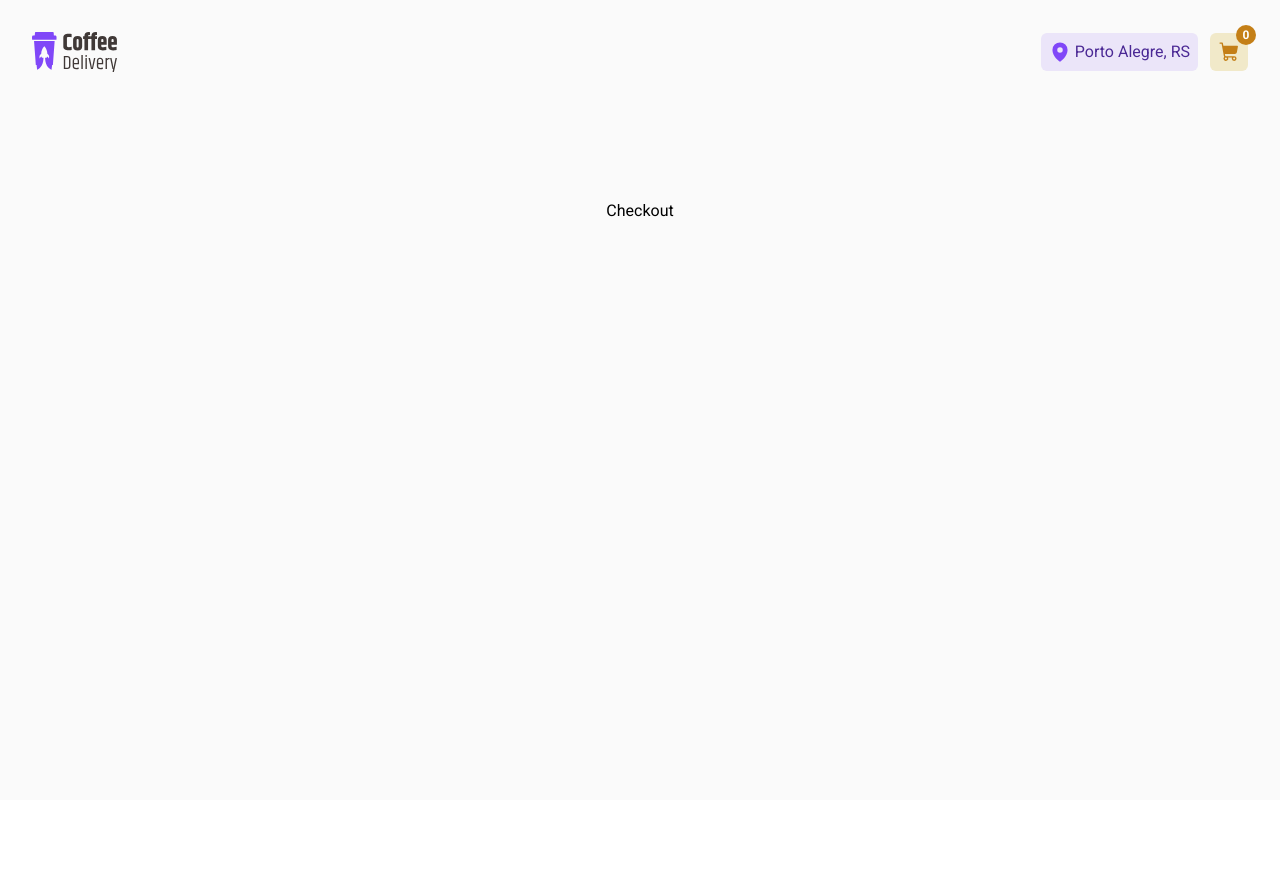
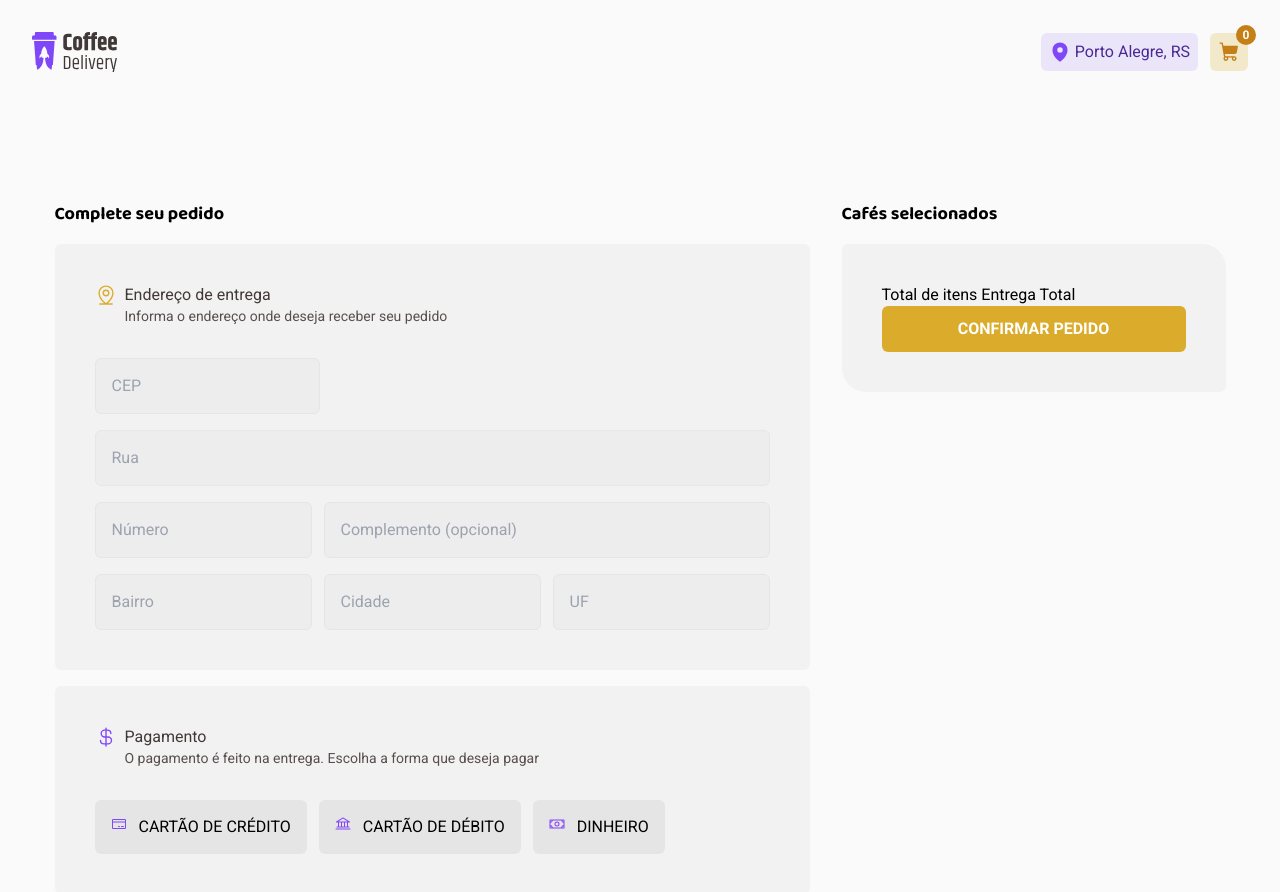
Before and after one commit to kauevecchia/coffee-shop-delivery, a React (Vite) app: page /checkout in a window 1280 px wide. Shown: the top 892 px of the page. Before the commit the page ends 800 px from the top, so only its background shows below. Built offline with nearby package versions, Linux system fonts and the light colour scheme.

Commit message:
feat: add initial checkout page styling

```diff
--- a/src/pages/Checkout.tsx
+++ b/src/pages/Checkout.tsx
@@ -1,3 +1,137 @@
+import {
+  MapPinLine,
+  CurrencyDollar,
+  Bank,
+  Money,
+  CreditCard,
+} from '@phosphor-icons/react'
+
 export function Checkout() {
-    return <h1>Checkout</h1>
+  return (
+    <div className="max-w-7xl flex justify-center gap-8">
+      <div className="flex flex-col gap-4">
+        <h3 className="font-baloo font-bold text-lg">
+          Complete seu pedido
+        </h3>
+        <div className="bg-base-card p-10 flex flex-col gap-8 rounded-md">
+          <div className="flex gap-2">
+            <MapPinLine size={22} className="text-my-yellow" />
+            <div>
+              <p className="text-base-subtitle">Endereço de entrega</p>
+              <p className="text-base-text text-sm">
+                Informa o endereço onde deseja receber seu pedido
+              </p>
+            </div>
+          </div>
+          <div>
+            <form className="flex flex-col gap-y-4">
+              <input
+                type="number"
+                name=""
+                id=""
+                placeholder="CEP"
+                className="bg-base-input rounded-md p-4 border border-base-button w-1/3 appearance-none"
+              />
+              <input
+                type="text"
+                name=""
+                id=""
+                placeholder="Rua"
+                className="bg-base-input rounded-md p-4 border border-base-buttonflex-grow"
+              />
+              <div className="flex gap-3">
+                <input
+                  type="number"
+                  name=""
+                  id=""
+                  placeholder="Número"
+                  className="bg-base-input rounded-md p-4 border border-base-button appearance-none"
+                />
+                <input
+                  type="text"
+                  name=""
+                  id=""
+                  placeholder="Complemento (opcional)"
+                  className="bg-base-input rounded-md p-4 border border-base-button flex-grow"
+                />
+              </div>
+              <div className="flex gap-3">
+                <input
+                  type="text"
+                  name=""
+                  id=""
+                  placeholder="Bairro"
+                  className="bg-base-input rounded-md p-4 border border-base-button"
+                />
+                <input
+                  type="text"
+                  name=""
+                  id=""
+                  placeholder="Cidade"
+                  className="bg-base-input rounded-md p-4 border border-base-button"
+                />
+                <input
+                  type="text"
+                  name=""
+                  id=""
+                  placeholder="UF"
+                  className="bg-base-input rounded-md p-4 border border-base-button"
+                />
+              </div>
+            </form>
+          </div>
+        </div>
+        <div className="bg-base-card p-10 flex flex-col gap-8 rounded-md">
+          <div className="flex gap-2">
+            <CurrencyDollar size={22} className="text-my-purple" />
+            <div>
+              <p className="text-base-subtitle">Pagamento</p>
+              <p className="text-base-text text-sm">
+                O pagamento é feito na entrega. Escolha a forma que deseja pagar
+              </p>
+            </div>
+          </div>
+          <div className="flex gap-3">
+            <button className="flex gap-3 bg-base-button p-4 rounded-md">
+              <CreditCard size={16} className="text-my-purple" />
+              <span>CARTÃO DE CRÉDITO</span>
+            </button>
+            <button className="flex gap-3 bg-base-button p-4 rounded-md">
+              <Bank size={16} className="text-my-purple" />
+              <span>CARTÃO DE DÉBITO</span>
+            </button>
+            <button className="flex gap-3 bg-base-button p-4 rounded-md">
+              <Money size={16} className="text-my-purple" />
+              <span>DINHEIRO</span>
+            </button>
+          </div>
+        </div>
+      </div>
+
+      <div>
+        <h3 className="font-baloo font-bold text-lg mb-4">
+          Cafés selecionados
+        </h3>
+        <div className="bg-base-card p-10 flex flex-col gap-8 rounded-tr-3xl rounded-bl-3xl rounded-tl-md rounded-br-md w-96">
+          <div>
+            <div></div>
+            <div>
+              <span>
+                Total de itens <span></span>
+              </span>
+              <span>
+                Entrega <span></span>
+              </span>
+              <span>
+                Total <span></span>
+              </span>
+            </div>
+            <button className='py-3 px-2 w-full rounded-md bg-my-yellow font-bold text-white'>
+                CONFIRMAR PEDIDO
+            </button>
+          </div>
+        </div>
+      </div>
+    </div>
+  )
 }
```
